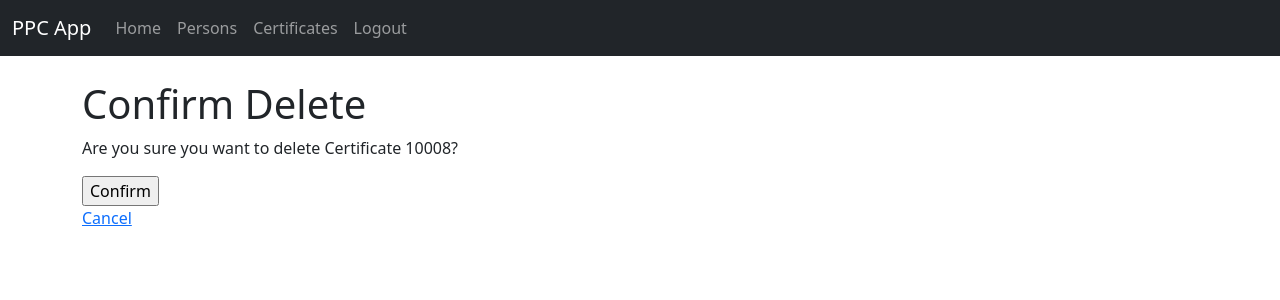
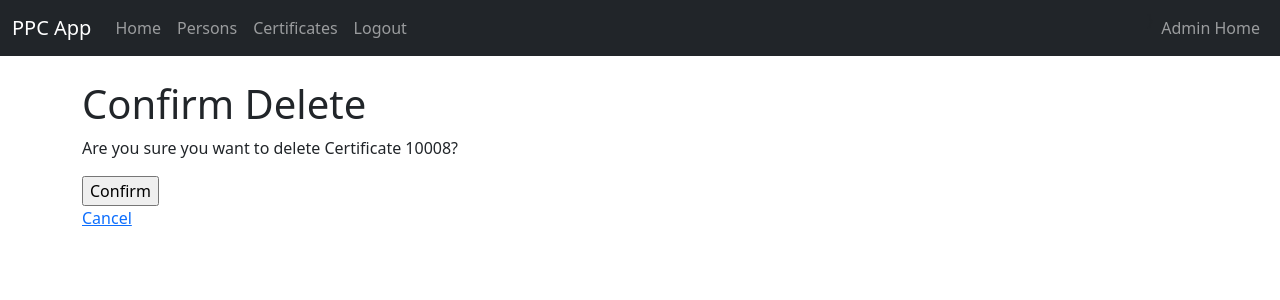
Before and after one commit to sidderick/ppc_app, a Django app: page /certificate/10008/delete/ in a window 1280 px wide. Shown: the top 300 px of the page. Run offline with Django 4.2, Linux system fonts and the light colour scheme; a user stored in the database is signed in; data comes from the database, SQL or seed files in the repository.

Commit message:
added navbar link to admin view

```diff
--- a/ppc_app/settings.py
+++ b/ppc_app/settings.py
@@ -42,6 +42,7 @@ INSTALLED_APPS = [
 
 MIDDLEWARE = [
     'django.middleware.security.SecurityMiddleware',
+    'whitenoise.middleware.WhiteNoiseMiddleware',
     'django.contrib.sessions.middleware.SessionMiddleware',
     'django.middleware.common.CommonMiddleware',
     'django.middleware.csrf.CsrfViewMiddleware',
--- a/ppc_app/views.py
+++ b/ppc_app/views.py
@@ -176,3 +176,10 @@ def certificate_delete(request, certNumber):
     else:
         messages.success(request, 'Delete can only be completed by an admin')
         return render(request, 'ppc_app/index.html')
+
+def admin(request):
+    if request.user.is_superuser:
+        return render(request, 'admin')
+    else:
+        messages.success(request, 'Admin Login Required')
+        return redirect('index')
--- a/templates/ppc_app/navbar.html
+++ b/templates/ppc_app/navbar.html
@@ -31,5 +31,14 @@
 
       </ul>
     </div>
+        <div>
+            <ul class="navbar-nav float-end">
+                {% if user.is_superuser %}}
+                <li class="nav-item" style="float: right !important;">
+                    <a class="nav-link" href="{% url 'admin' %}">Admin Home</a>
+                </li>
+                {%  endif %}
+            </ul>
+        </div>
   </div>
 </nav>
```
